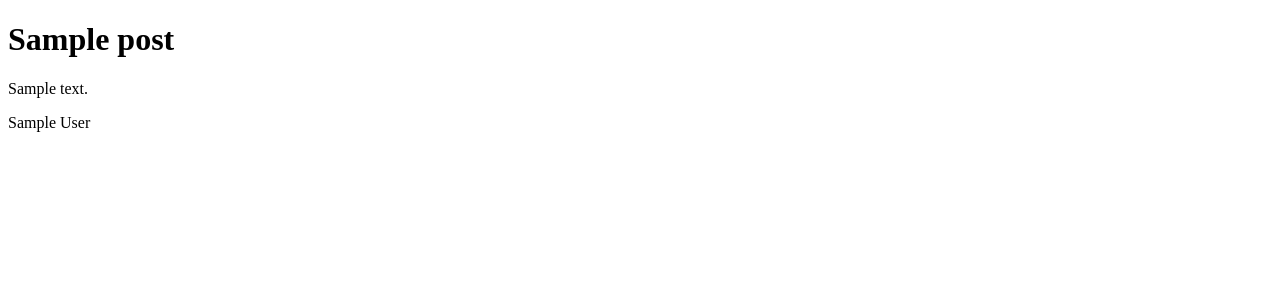
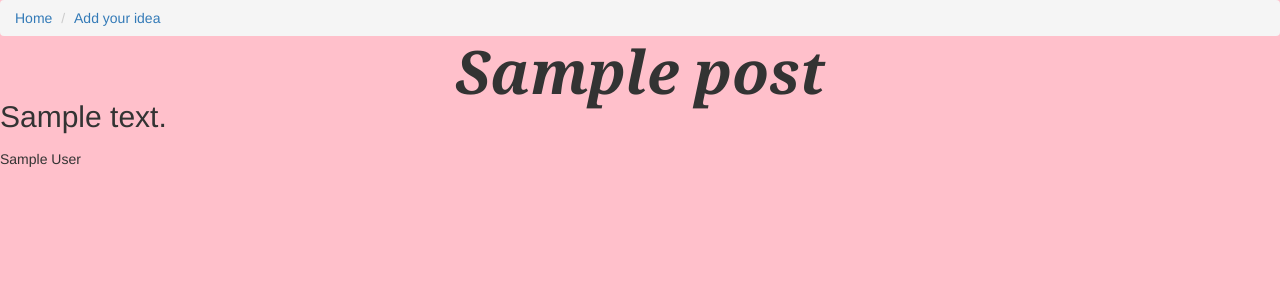
Before and after one commit to firefreezer1/django-blog, a Django app: page /post/00000000-0000-0000-0000-000000000001/ in a window 1280 px wide. Shown: the top 300 px of the page. Run offline with Django 3.2, Linux system fonts and the light colour scheme; tables that the repository leaves empty hold one stand-in row (values such as "Sample post"); some libraries are stand-ins or nearby versions.

Commit message:
para placing

```diff
--- a/adu_blog/blog/templates/home.html
+++ b/adu_blog/blog/templates/home.html
@@ -58,9 +58,9 @@
     {% for post in posts %}
 
     <div class="col-sm-4">
-      <p> {{post.name}}</p>
-      <p> {{post.title}}</p>
-      <p> {{post.body}}</p>
+
+      <p style="font: italic bold 12px/30px Georgia, serif;font-size:40;"> {{post.title}}</p>
+
       <a href="/post/{{post.id}}"> read more
       </a>
     </div>
--- a/adu_blog/blog/templates/post.html
+++ b/adu_blog/blog/templates/post.html
@@ -6,11 +6,32 @@
     <meta name="viewport" content="width=device-width, initial-scale=1.0">
     <meta http-equiv="X-UA-Compatible" content="ie=edge">
     <title>{{post.title}}</title>
+
+
+	<meta name="viewport" content="width=device-width, initial-scale=1, shrink-to-fit=no">
+
+
+  <link rel="stylesheet" href="https://stackpath.bootstrapcdn.com/bootstrap/3.4.1/css/bootstrap.min.css"
+    integrity="sha384-HSMxcRTRxnN+Bdg0JdbxYKrThecOKuH5zCYotlSAcp1+c8xmyTe9GYg1l9a69psu" crossorigin="anonymous">
+  <link rel="stylesheet" href="https://stackpath.bootstrapcdn.com/bootstrap/3.4.1/css/bootstrap-theme.min.css"
+    integrity="sha384-6pzBo3FDv/PJ8r2KRkGHifhEocL+1X2rVCTTkUfGk7/0pbek5mMa1upzvWbrUbOZ" crossorigin="anonymous">
+  <script src="https://stackpath.bootstrapcdn.com/bootstrap/3.4.1/js/bootstrap.min.js"
+    integrity="sha384-aJ21OjlMXNL5UyIl/XNwTMqvzeRMZH2w8c5cRVpzpU8Y5bApTppSuUkhZXN0VxHd"
+    crossorigin="anonymous"></script>
+
 </head>
 
-<body>
-    <h1>{{post.title}}</h1>
-    <p>{{post.body}}</p>
+<body style="background-color:pink;">
+
+<ol class="breadcrumb">
+      <li class="breadcrumb-item"><a href="/">Home</a></li>
+      <li class="breadcrumb-item"><a href="/new">Add your idea</a></li>
+
+    </ol>
+
+
+    <h1 style="font: italic bold 12px/30px Georgia, serif;text-align:center;font-size:60px">{{post.title}}</h1>
+    <p style="font-size:30px;">{{post.body}}</p>
     <span>{{post.author}}</span>
 </body>
 
```
